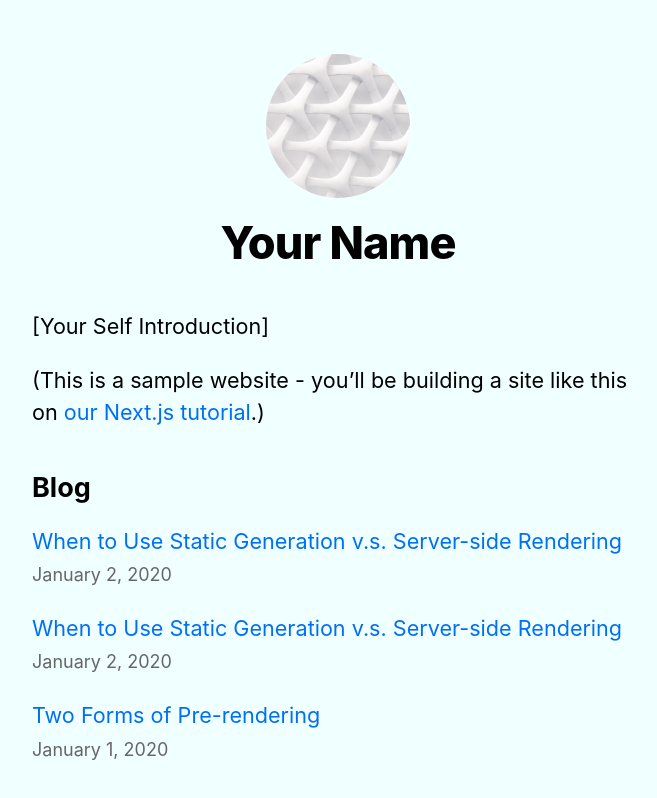
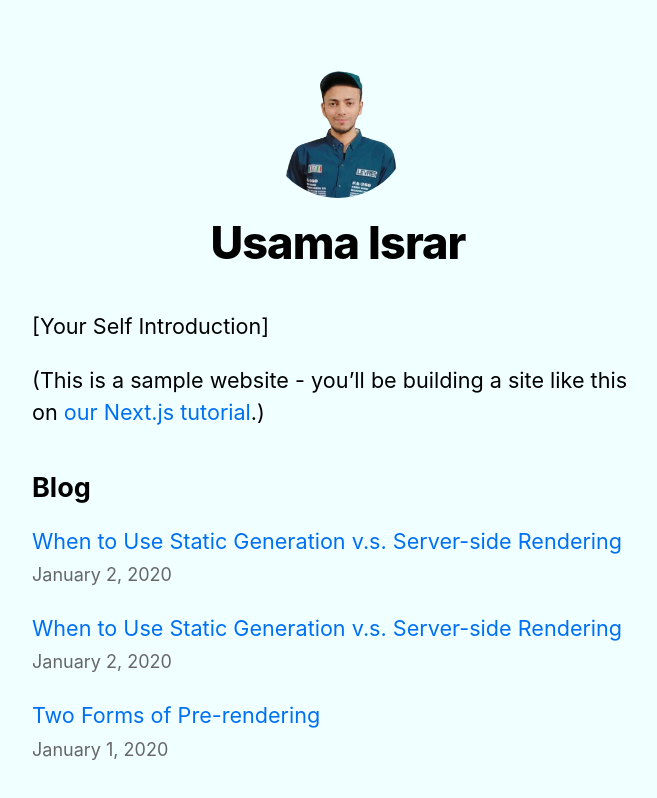
Before and after one commit to Usama1190/Next-JS, a Next.js app: page / in a window 1280 px wide. Shown: the top 798 px of the page, without its empty margins (302-959 px from the left). Built offline with nearby package versions, Linux system fonts and the light colour scheme.

Commit message:
Image change from my profile on Aug 03, 24

```diff
--- a/components/layout.js
+++ b/components/layout.js
@@ -4,7 +4,7 @@ import styles from './layout.module.css';
 import utilStyles from '../styles/utils.module.css';
 import Link from 'next/link';
 
-const name = 'Your Name';
+const name = 'Usama Israr';
 export const siteTitle = 'Next.js Sample Website';
 
 export default function Layout({ children, home }) {
@@ -30,7 +30,7 @@ export default function Layout({ children, home }) {
           <>
             <Image
               priority
-              src="/images/profile.jpg"
+              src="/images/Usama.png"
               className={utilStyles.borderCircle}
               height={144}
               width={144}
@@ -43,7 +43,7 @@ export default function Layout({ children, home }) {
             <Link href="/">
               <Image
                 priority
-                src="/images/profile.jpg"
+                src="/images/Usama.png"
                 className={utilStyles.borderCircle}
                 height={108}
                 width={108}
```
Also changed, not shown: public/images/Usama.png (added).
